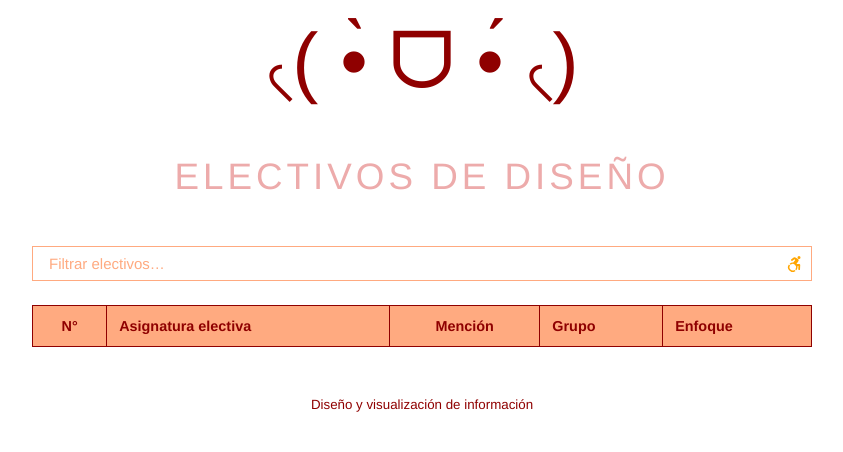
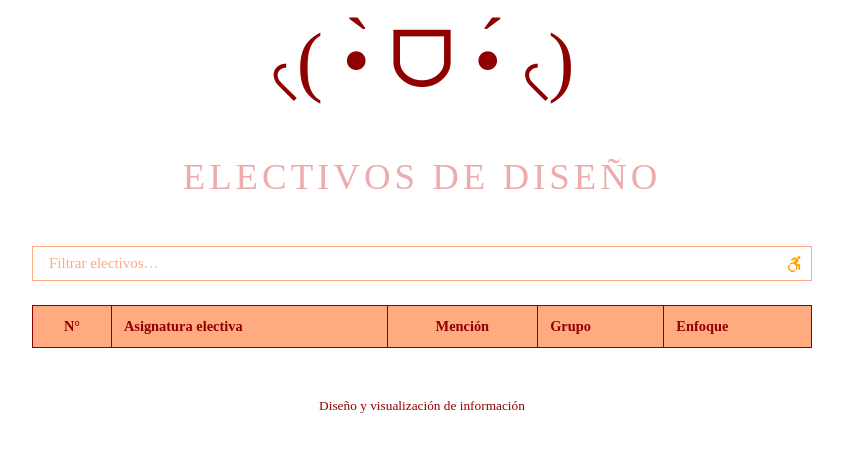
Before and after one commit to AntoPizza07/Troncal-clase_7, a plain HTML site: page index.html in a window 1280 px wide. Shown: the whole page, without its empty margins (218-1061 px from the left). Drawn offline with Linux system fonts and the light colour scheme; no server answers.

Commit message:
Update index.html

```diff
--- a/index.html
+++ b/index.html
@@ -17,10 +17,11 @@
                 --color-normal: hsl(0, 100%, 28%);
                 --color-iluminado: hsl(20, 100%, 75%);
                 --color-iluminadisimo: hsl(0, 65%, 80%);
+                --fuente: Giorgia, serif;
             }
 
             body {
-                font-family: Helvetica, Arial, sans-serif;
+                font-family: var(--fuente);
                 color: var(--color-normal);
                 text-align: center;
                 font-size: 100%;
```
